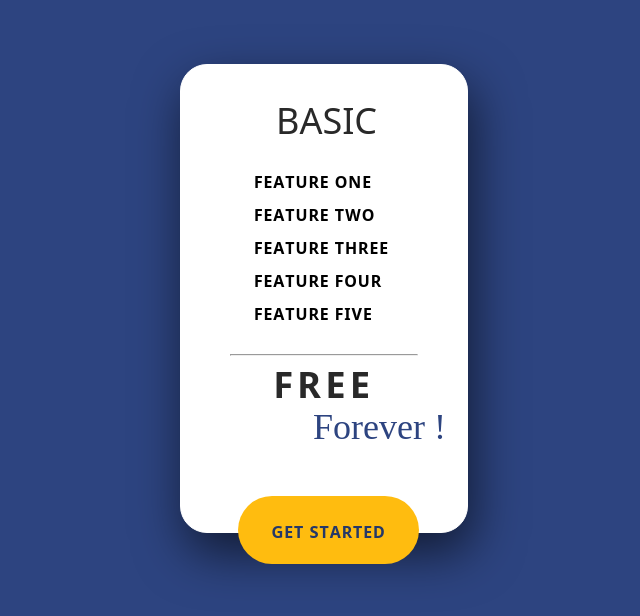
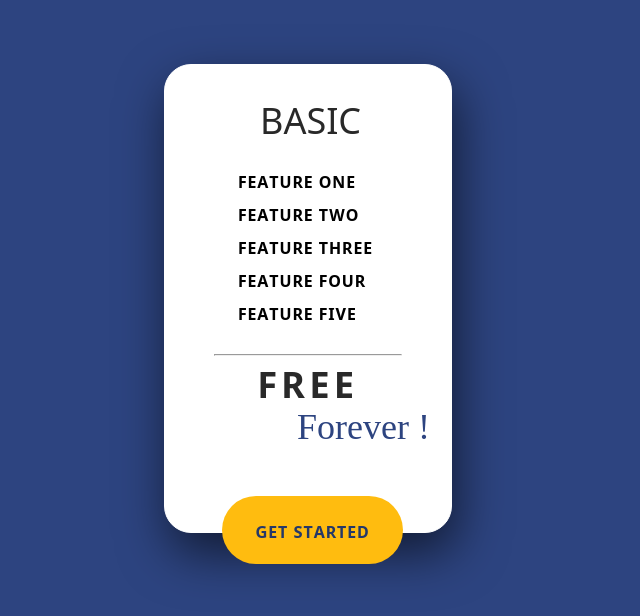
Before and after one commit to DeRooverJerome/figma-2, a plain HTML site: page index.html in a window 1280 px wide. Shown: the part 102-718 px from the top of the page, without its empty margins (332-972 px from the left). Drawn offline with Linux system fonts and the light colour scheme; a web font is replaced by a local one.

Commit message:
correction margin

```diff
--- a/style.css
+++ b/style.css
@@ -19,7 +19,7 @@ main {
   background: #ffffff;
   max-width: 288px;
   height: 469px;
-  margin-left: 40vw;
+  margin: 0 auto;
   border: 1px solid white;
   border-radius: 27px;
   position: relative;
```
